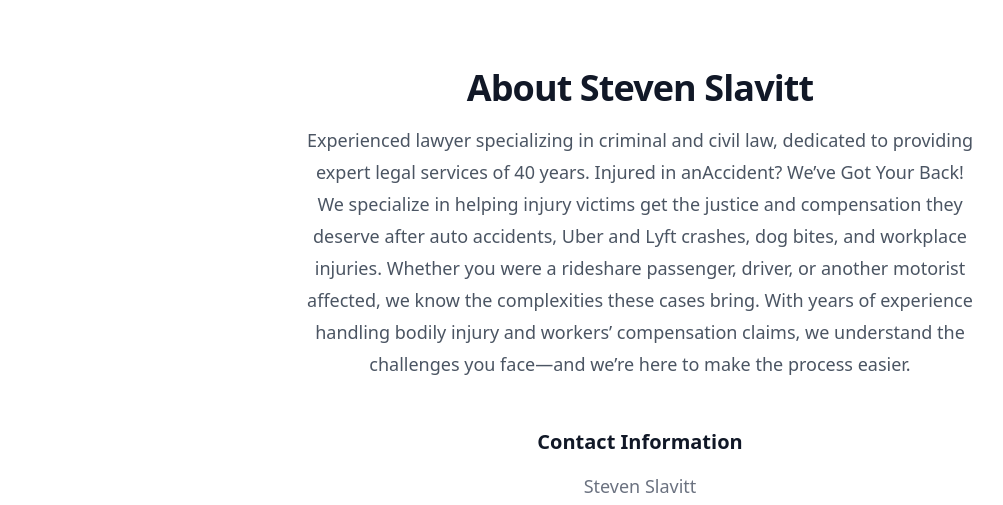
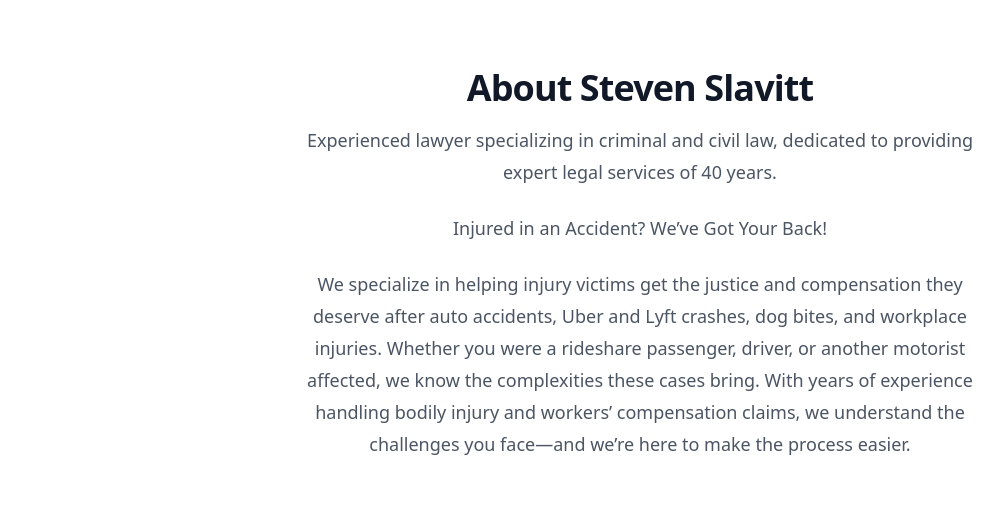
Before and after one commit to EstebanSlavitt/frontend-lawyer, a React (Vite) app: page /about in a window 1280 px wide. Shown: the part 520-1025 px from the top of the page, without its empty margins (0-1003 px from the left). Built offline with nearby package versions, Linux system fonts and the light colour scheme.

Commit message:
Update homepage and about content

```diff
--- a/src/AboutPage.jsx
+++ b/src/AboutPage.jsx
@@ -7,16 +7,24 @@ export function AboutPage() {
           <h2 className="text-3xl font-bold tracking-tight text-gray-900 sm:text-4xl">
             About Steven Slavitt
           </h2>
+
           <p className="mt-4 text-lg leading-8 text-gray-600">
             Experienced lawyer specializing in criminal and civil law, dedicated
-            to providing expert legal services of 40 years. Injured in
-            anAccident? We’ve Got Your Back! We specialize in helping injury
-            victims get the justice and compensation they deserve after auto
-            accidents, Uber and Lyft crashes, dog bites, and workplace injuries.
-            Whether you were a rideshare passenger, driver, or another motorist
-            affected, we know the complexities these cases bring. With years of
-            experience handling bodily injury and workers’ compensation claims,
-            we understand the challenges you face—and we’re here to make the
+            to providing expert legal services of 40 years.
+          </p>
+
+          <p className="mt-6 text-lg leading-8 text-gray-600">
+            Injured in an Accident? We’ve Got Your Back!
+          </p>
+
+          <p className="mt-6 text-lg leading-8 text-gray-600">
+            We specialize in helping injury victims get the justice and
+            compensation they deserve after auto accidents, Uber and Lyft
+            crashes, dog bites, and workplace injuries. Whether you were a
+            rideshare passenger, driver, or another motorist affected, we know
+            the complexities these cases bring. With years of experience
+            handling bodily injury and workers’ compensation claims, we
+            understand the challenges you face—and we’re here to make the
             process easier.
           </p>
         </div>
@@ -86,7 +94,7 @@ export function AboutPage() {
                   Civil cases including divorce, child custody, business
                   disputes, and landlord-tenant issues.
                 </li>
-                <li>civil cases including personal injury</li>
+                <li>Civil cases including personal injury</li>
               </ul>
             </div>
 
```
